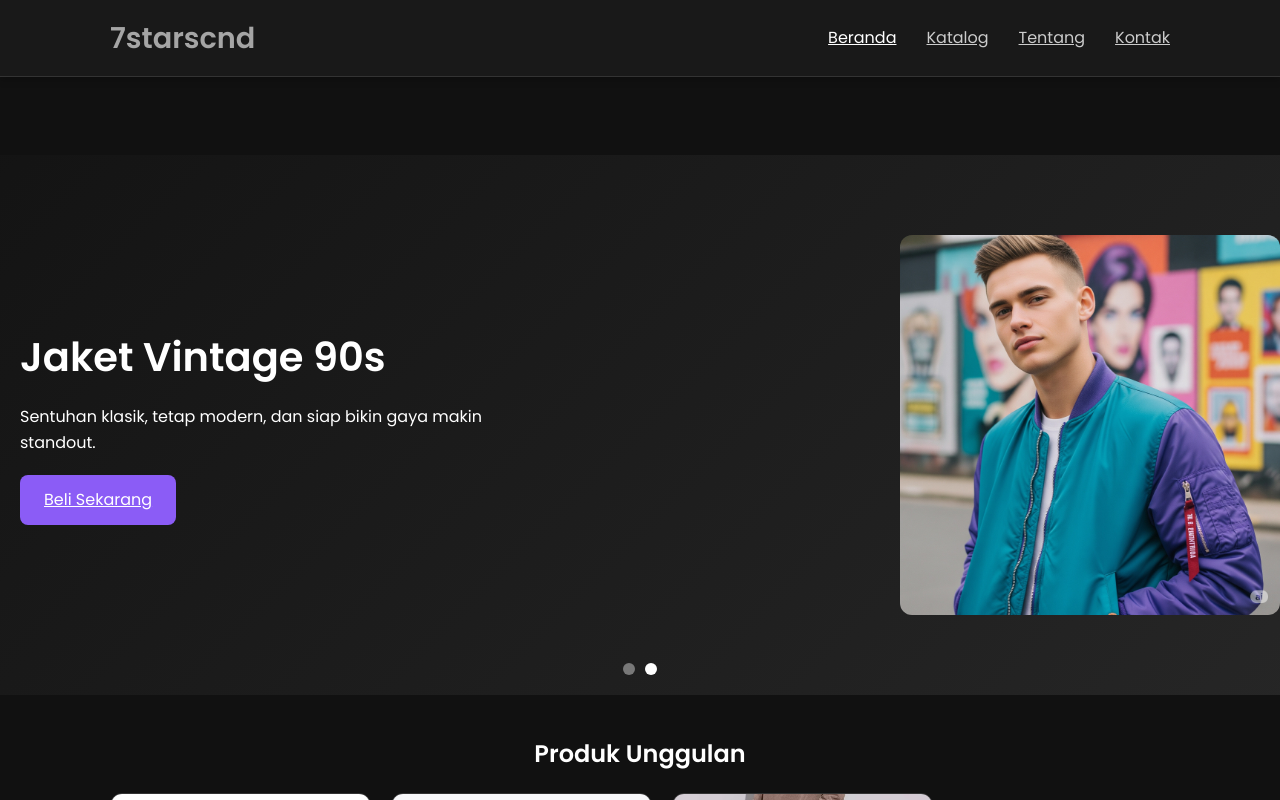
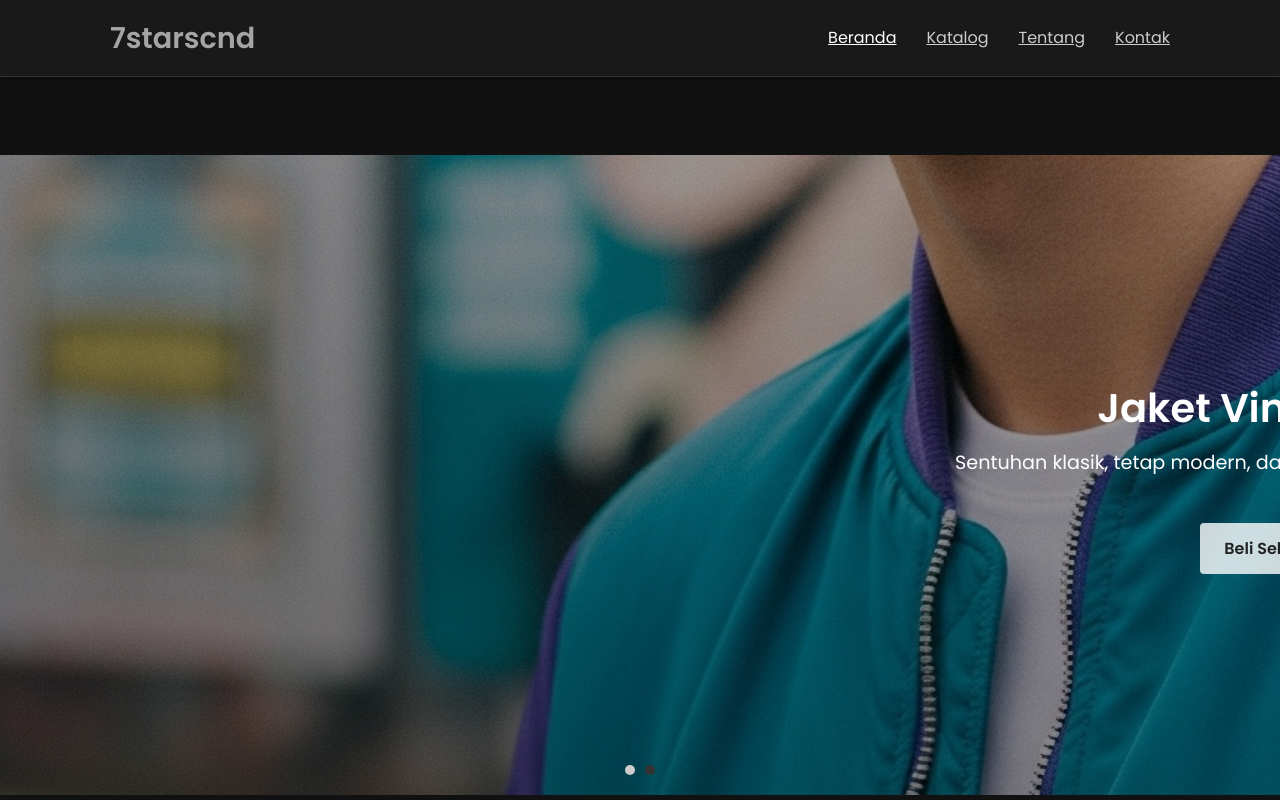
Before and after one commit to AMuzk/7starscnd, a plain HTML site: page index.html in a window 1280 px wide. Shown: the top 800 px of the page. Drawn offline with Linux system fonts and the light colour scheme.

Commit message:
Update index.html

```diff
--- a/index.html
+++ b/index.html
@@ -6,6 +6,83 @@
   <title>7starscnd - Pakaian Thrift Premium</title>
   <link rel="stylesheet" href="style.css"/>
   <link href="https://fonts.googleapis.com/css2?family=Poppins:wght@300;400;600&display=swap" rel="stylesheet">
+  <style>
+    .hero {
+      position: relative;
+      overflow: hidden;
+    }
+
+    .slides {
+      display: flex;
+      transition: transform 0.5s ease-in-out;
+      width: 200%;
+    }
+
+    .slide {
+      flex: 1 0 100%;
+      position: relative;
+      height: 80vh;
+      background-size: cover;
+      background-position: center;
+      display: flex;
+      align-items: center;
+      justify-content: center;
+    }
+
+    .slide::before {
+      content: "";
+      position: absolute;
+      inset: 0;
+      background: linear-gradient(to top right, rgba(0, 0, 0, 0.5), rgba(0,0,0,0.2));
+      z-index: 1;
+    }
+
+    .slide-content {
+      position: relative;
+      z-index: 2;
+      text-align: center;
+      color: #fff;
+      max-width: 90%;
+    }
+
+    .slide h2 {
+      font-size: 2.5rem;
+      margin-bottom: 0.5rem;
+    }
+
+    .slide p {
+      font-size: 1.2rem;
+      margin-bottom: 1.5rem;
+    }
+
+    .cta-button {
+      padding: 0.8rem 1.5rem;
+      background-color: #ffffffcc;
+      color: #222;
+      font-weight: bold;
+      border-radius: 4px;
+      text-decoration: none;
+    }
+
+    .dots {
+      display: flex;
+      justify-content: center;
+      gap: 10px;
+      margin-top: 1rem;
+    }
+
+    .dot {
+      width: 10px;
+      height: 10px;
+      border-radius: 50%;
+      background: #ccc;
+      cursor: pointer;
+    }
+
+    .dot.active {
+      background: #333;
+    }
+  </style>
 </head>
 <body>
 
@@ -28,21 +105,19 @@
 
 <section class="hero">
   <div class="slides" id="slider">
-    <div class="slide">
+    <div class="slide" style="background-image: url('foto1.jpeg');">
       <div class="slide-content">
         <h2>Thrifting Keren & Terjangkau</h2>
         <p>Koleksi pilihan, tampilan elegan, harga bersahabat, plus sedikit gaya santai.</p>
         <a href="katalog.html" class="cta-button">Lihat Katalog</a>
       </div>
-      <img src="foto1.jpeg" alt="Fashion Thrift" />
     </div>
-    <div class="slide">
+    <div class="slide" style="background-image: url('foto2.jpeg');">
       <div class="slide-content">
         <h2>Jaket Vintage 90s</h2>
         <p>Sentuhan klasik, tetap modern, dan siap bikin gaya makin standout.</p>
         <a href="katalog.html" class="cta-button">Beli Sekarang</a>
       </div>
-      <img src="foto2.jpeg" alt="Jaket Vintage" />
     </div>
   </div>
   <div class="dots"></div>
@@ -76,7 +151,9 @@
 </footer>
 
 <script>
-  document.querySelector('.hamburger').onclick = () => document.querySelector('.nav-menu').classList.toggle('show');
+  document.querySelector('.hamburger').onclick = () => {
+    document.querySelector('.nav-menu').classList.toggle('show');
+  };
 
   let lastScroll = 0;
   const nav = document.querySelector('.navbar');
@@ -91,7 +168,7 @@
   const dots = document.querySelector('.dots');
   let idx = 0;
 
-  slides.forEach((s,i) => {
+  slides.forEach((s, i) => {
     const dot = document.createElement('div');
     dot.className = 'dot';
     dot.addEventListener('click', () => goToSlide(i));
@@ -100,19 +177,19 @@
 
   function goToSlide(n) {
     idx = n;
-    slider.style.transform = `translateX(-${n*100}%)`;
-    dots.querySelectorAll('.dot').forEach((d,i)=>d.classList.toggle('active',i===idx));
+    slider.style.transform = `translateX(-${n * 100}%)`;
+    dots.querySelectorAll('.dot').forEach((d, i) => d.classList.toggle('active', i === idx));
   }
 
-  let auto = setInterval(() => goToSlide((idx+1) % slides.length), 5000);
+  let auto = setInterval(() => goToSlide((idx + 1) % slides.length), 5000);
   goToSlide(0);
 
   let startX = 0;
-  slider.addEventListener('touchstart',e=>startX=e.touches[0].clientX);
-  slider.addEventListener('touchend',e=>{
-    let endX=e.changedTouches[0].clientX;
-    if(startX-endX>50) goToSlide((idx+1)%slides.length);
-    if(endX-startX>50) goToSlide((idx-1+slides.length)%slides.length);
+  slider.addEventListener('touchstart', e => startX = e.touches[0].clientX);
+  slider.addEventListener('touchend', e => {
+    let endX = e.changedTouches[0].clientX;
+    if (startX - endX > 50) goToSlide((idx + 1) % slides.length);
+    if (endX - startX > 50) goToSlide((idx - 1 + slides.length) % slides.length);
   });
 </script>
 
```
